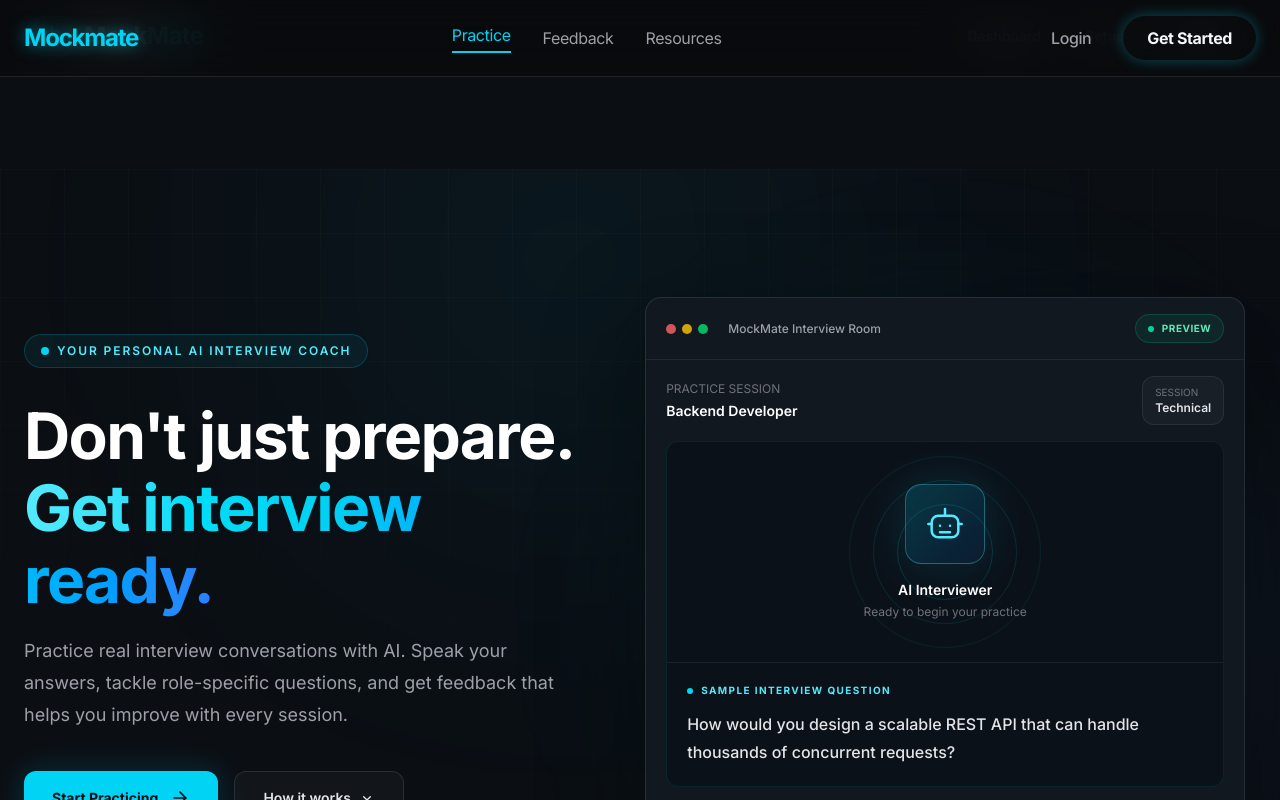
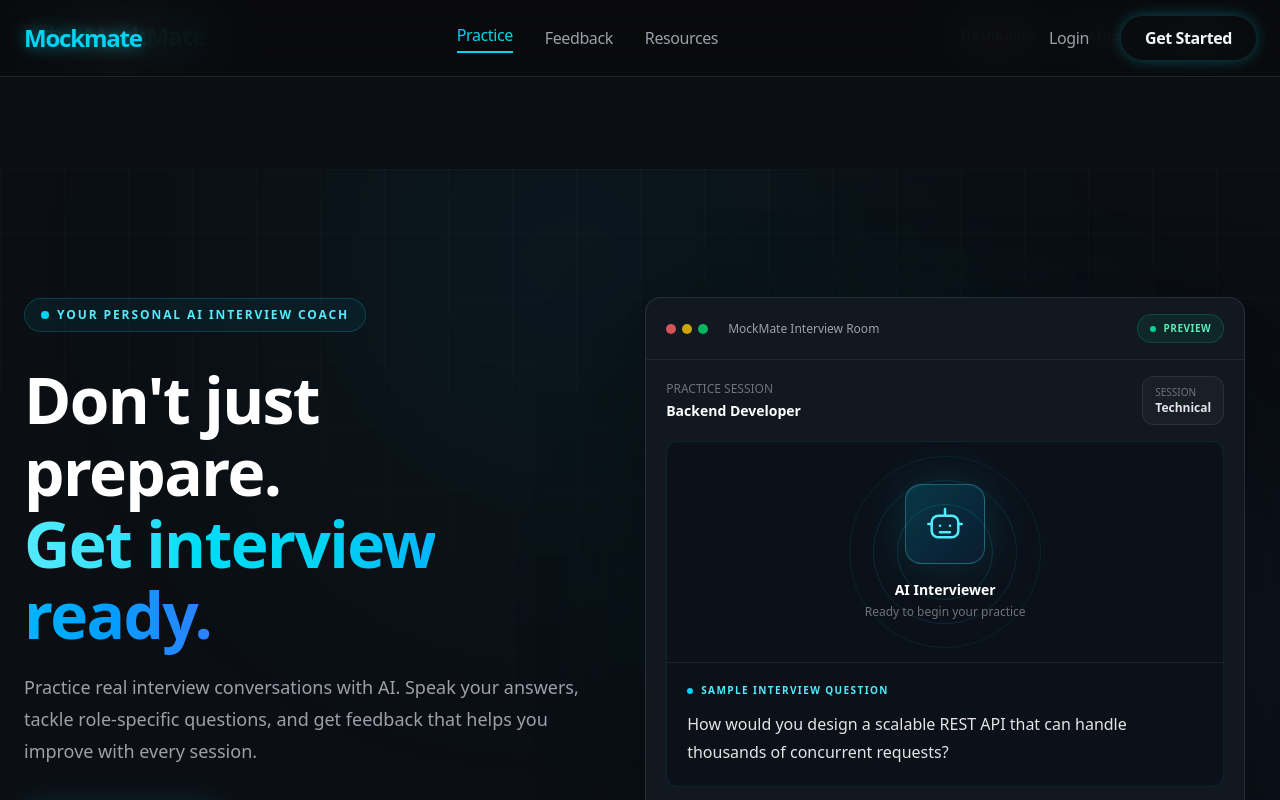
Before and after one commit to risrajawat/MockMate, a Next.js app: page / in a window 1280 px wide. Shown: the top 800 px of the page. Built offline with nearby package versions, Linux system fonts and the light colour scheme.

Commit message:
fix layout unknown error

```diff
--- a/app/layout.tsx
+++ b/app/layout.tsx
@@ -1,25 +1,19 @@
-// app/layout.tsx
+
 import type { Metadata } from "next";
-import { Inter } from "next/font/google";
 import "./globals.css";
 import { HeaderWrapper } from "../components/HeaderWrapper";
 
-const inter = Inter({
-  variable: "--font-inter",
-  subsets: ["latin"],
-  weight: ["300", "400", "500", "600", "700"],
-});
-
 export const metadata: Metadata = {
   title: "Mockmate | Practice Interviews with AI Confidence",
-  description: "Master your next interview with real-time AI feedback and voice interaction.",
+  description:
+    "Master your next interview with real-time AI feedback and voice interaction.",
 };
 
 export default function RootLayout({
   children,
 }: Readonly<{ children: React.ReactNode }>) {
   return (
-    <html lang="en" className={`dark ${inter.variable}`}>
+    <html lang="en" className="dark">
       <head />
       <body className="bg-background text-on-background font-body-md selection:bg-primary-container selection:text-on-primary-container">
         <HeaderWrapper />
```
